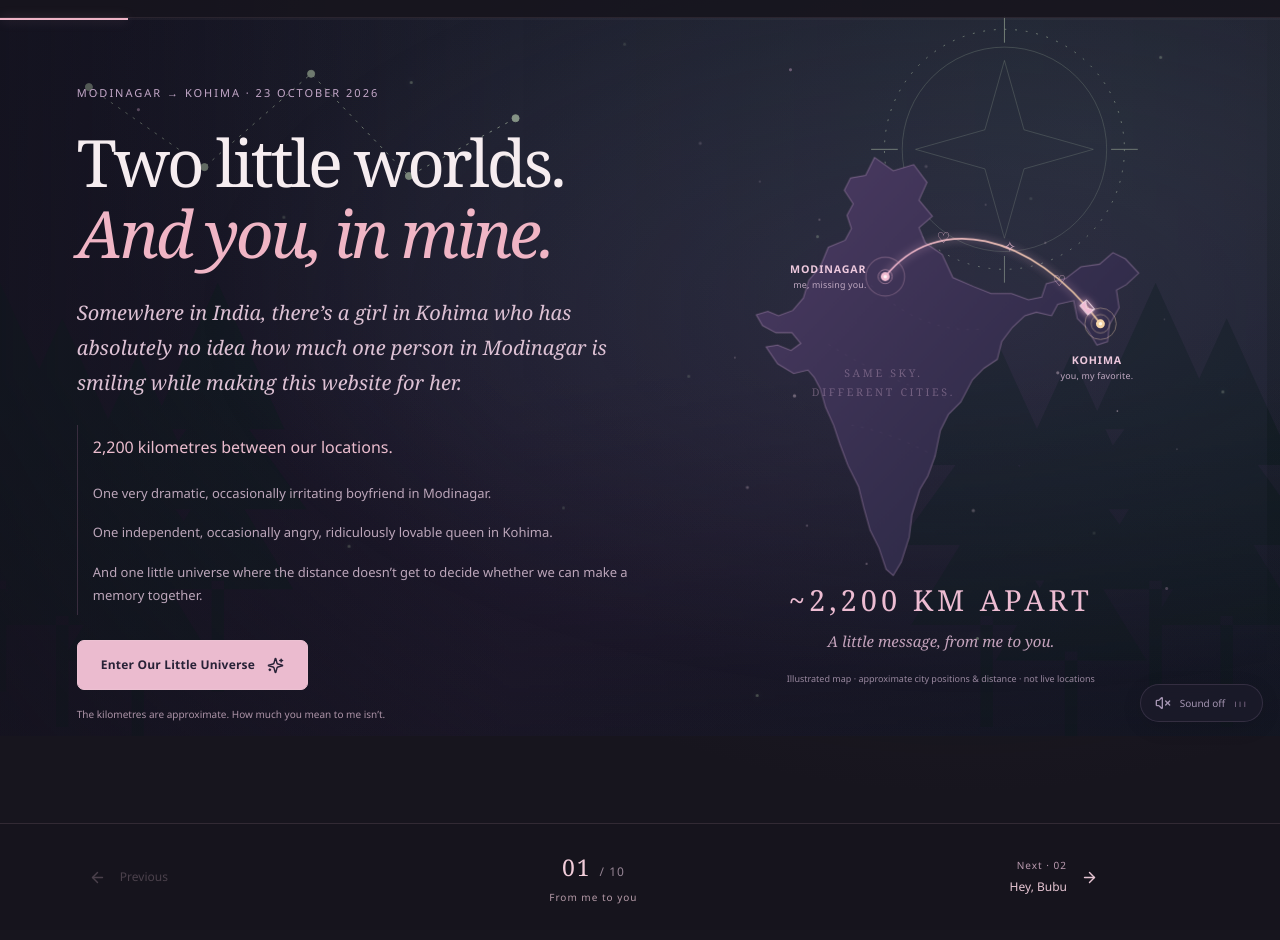
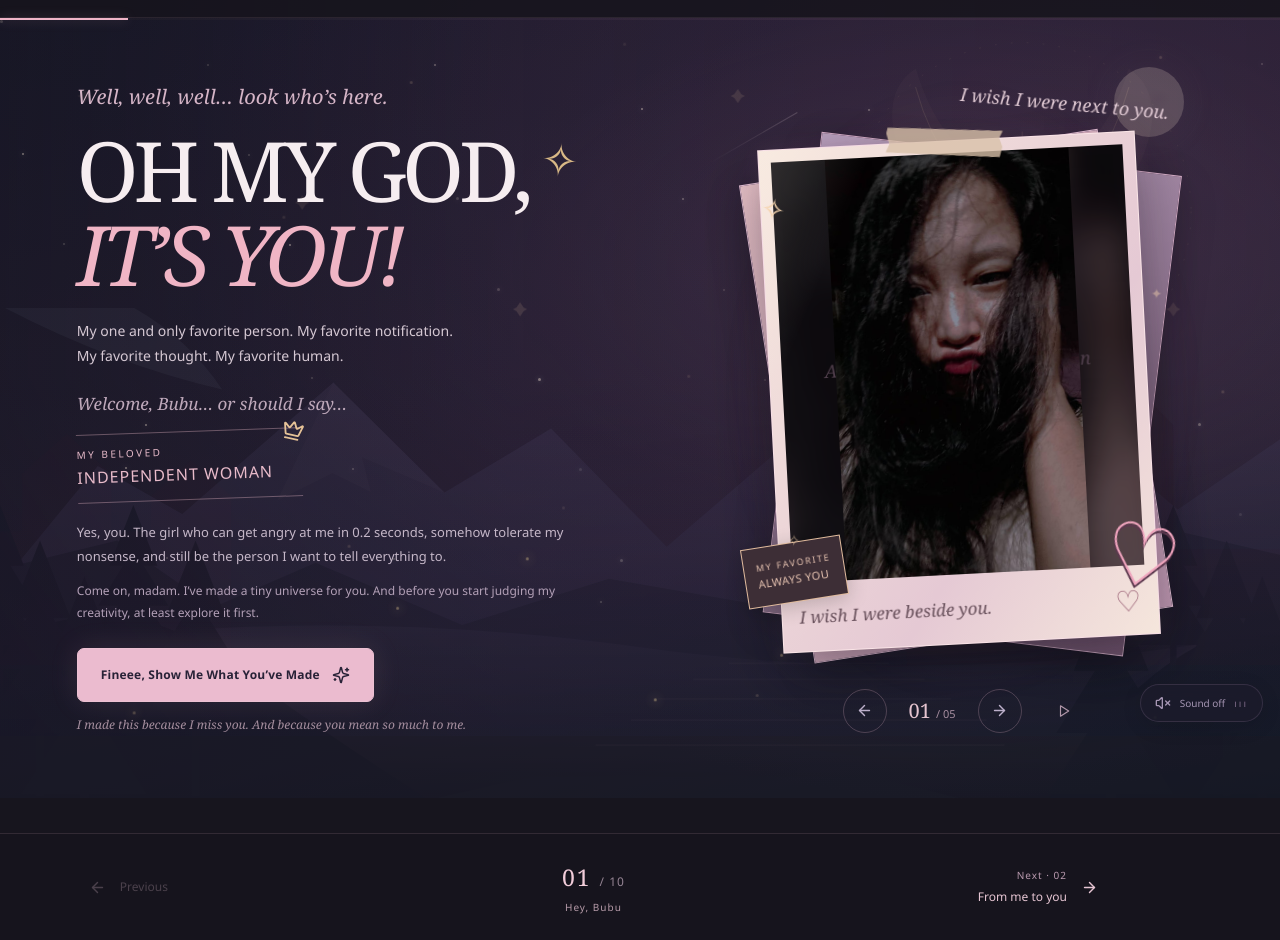
Before and after one commit to jatin18agarwal11/hbd-my-love, a React (Vite) app: page / in a window 1280 px wide. Shown: the part 64-1004 px from the top of the page. Built offline with nearby package versions, Linux system fonts and the light colour scheme.

Commit message:
Make welcome the first chapter

```diff
--- a/src/App.jsx
+++ b/src/App.jsx
@@ -154,9 +154,9 @@ export default function App() {
     </header>
     <div className="page-meter" aria-hidden="true"><motion.span animate={{ width: `${(pageIndex + 1) / chapters.length * 100}%` }} transition={{ duration: reduced ? 0 : .6 }}/></div>
     <main id="main-content" ref={main} tabIndex={-1} className={`chapter-main active-${active}`} aria-label={chapters[pageIndex][1]}>
-      {active === 'welcome' && <motion.section id="welcome" className="welcome personal-home" initial={reduced ? false : { opacity: 0 }} animate={{ opacity: 1 }}><NightScene/><PersonalizedWelcome onStart={() => { celebrate('Your universe is ready, madam. ♡'); go('birthday'); }}/></motion.section>}
+      {active === 'welcome' && <motion.section id="welcome" className="welcome personal-home" initial={reduced ? false : { opacity: 0 }} animate={{ opacity: 1 }}><NightScene/><PersonalizedWelcome onStart={() => { celebrate('Your universe is ready, madam. ♡'); go('distance'); }}/></motion.section>}
       <div className="page-container">
-        <Section id="distance" className="distance-page"><DistanceOpening onEnter={() => go('welcome')}/></Section>
+        <Section id="distance" className="distance-page"><DistanceOpening onEnter={() => go('birthday')}/></Section>
         <Section id="birthday" className="birthday-section">
           <div className="birthday-copy"><Eyebrow>23 OCTOBER 2026 · FROM ME, TO YOU</Eyebrow><div className="birthday-date"><span>23</span><div>OCTOBER<br/><small>FRIDAY · 2026</small></div><Star size={23} strokeWidth={1}/></div><h2>Happy Birthday,<br/><em>my Bubu.</em></h2><p>Happy Birthday, Bubu. My Beloved Independent Woman. I wish I could say that to you in person today, see your face, and annoy you just a little.</p><p className="birthday-soft">I’m in Modinagar, you’re in Kohima, and I still want you to feel how much you matter to me. I made this because being far away doesn’t make me want to celebrate you any less.</p><div className="birthday-buttons"><Button secondary onClick={() => setLetter(true)}><Mail size={16}/> What I don’t say enough <ArrowRight size={16}/></Button></div><button className="candle-button" onClick={() => { setCandles(!candles); if (candles) celebrate('A wish for you, Bubu. You deserve good things. ♡'); }}><span className={`candles ${candles ? 'lit' : ''}`} aria-hidden="true">{[1, 2, 3].map(n => <i key={n}><b/></i>)}</span><span>{candles ? 'Make a wish. Blow out the candles.' : 'Wish made. Light the candles again?'}<small>Go on, madam. This moment is yours.</small></span></button></div>
           <PhotoSlides birthday indices={[featuredPhoto.id, 40, 34, 24, 46, 48]} label="Your birthday photo carousel"/><BirthdayAcrossMap/>
@@ -168,12 +168,12 @@ export default function App() {
         <Section id="coop" className="coop-page"><CoopScene onDate={() => go('date')}/></Section>
         <DateQuest/>
       </div>
-      <Section id="final" className="final-section"><NightScene small/><div className="final-content"><Eyebrow>THE END? NOT EVEN CLOSE.</Eyebrow><Heart size={28} strokeWidth={1}/><DistanceFinal/><FinalSignature/><Button secondary onClick={() => { go('distance'); notify('Back to the beginning, Bubu. Your date choices are still here.'); }}><RotateCcw size={15}/> Replay Our Adventure</Button></div></Section>
+      <Section id="final" className="final-section"><NightScene small/><div className="final-content"><Eyebrow>THE END? NOT EVEN CLOSE.</Eyebrow><Heart size={28} strokeWidth={1}/><DistanceFinal/><FinalSignature/><Button secondary onClick={() => { go('welcome'); notify('Back to the beginning, Bubu. Your date choices are still here.'); }}><RotateCcw size={15}/> Replay Our Adventure</Button></div></Section>
     </main>
     <nav className="page-navigation" aria-label="Previous and next chapters">
       <button className="page-back" aria-label="Previous chapter" onClick={() => go(previousChapter(readPage()))} disabled={pageIndex === 0}><ArrowLeft size={17}/><span>Previous</span></button>
       <div className="page-counter"><span>{String(pageIndex + 1).padStart(2, '0')} <i>/ {chapters.length}</i></span><small>{chapters[pageIndex][1]}</small></div>
-      {nextChapter(active) ? <button className="page-next" onClick={() => go(nextChapter(readPage()))} aria-label={`Next: page ${pageIndex + 2}, ${chapters[pageIndex + 1][1]}`}><span><small>Next · {String(pageIndex + 2).padStart(2, '0')}</small>{chapters[pageIndex + 1][1]}</span><ArrowRight size={17}/></button> : <button className="page-next" onClick={() => go('distance')}><span>Replay from page 1</span><RotateCcw size={16}/></button>}
+      {nextChapter(active) ? <button className="page-next" onClick={() => go(nextChapter(readPage()))} aria-label={`Next: page ${pageIndex + 2}, ${chapters[pageIndex + 1][1]}`}><span><small>Next · {String(pageIndex + 2).padStart(2, '0')}</small>{chapters[pageIndex + 1][1]}</span><ArrowRight size={17}/></button> : <button className="page-next" onClick={() => go('welcome')}><span>Replay from page 1</span><RotateCcw size={16}/></button>}
     </nav>
     <MusicControls notify={notify}/>
     <AnimatePresence>{toast && <motion.div className="toast" role="status" initial={{ opacity: 0, y: 12 }} animate={{ opacity: 1, y: 0 }} exit={{ opacity: 0 }}><Heart size={18}/>{toast}<button aria-label="Dismiss notification" onClick={() => setToast('')}><X size={15}/></button></motion.div>}</AnimatePresence>
--- a/src/navigation.js
+++ b/src/navigation.js
@@ -1,6 +1,6 @@
 // One ordered route list shared by the menu, page counter, and next/back controls.
 export const chapters = [
-  ['distance', 'From me to you'], ['welcome', 'Hey, Bubu'],
+  ['welcome', 'Hey, Bubu'], ['distance', 'From me to you'],
   ['birthday', 'Your birthday'], ['character', 'How I see you'],
   ['universe', 'Pictures of you'], ['quest', 'What I want to say'],
   ['proposal', 'One little question'], ['coop', 'Still on your team'],
@@ -19,7 +19,7 @@ export function previousChapter(id) {
   const index = chapters.findIndex(([value]) => value === id);
   return index > 0 ? chapters[index - 1][0] : null;
 }
-export function readPage() { return parseChapter(window.location.hash) || 'distance'; }
+export function readPage() { return parseChapter(window.location.hash) || 'welcome'; }
 export function subscribePage(listener) {
   window.addEventListener('hashchange', listener);
   return () => window.removeEventListener('hashchange', listener);
```
Also changed, not shown: 1 other file (tests, documents, lock files or other folders).
